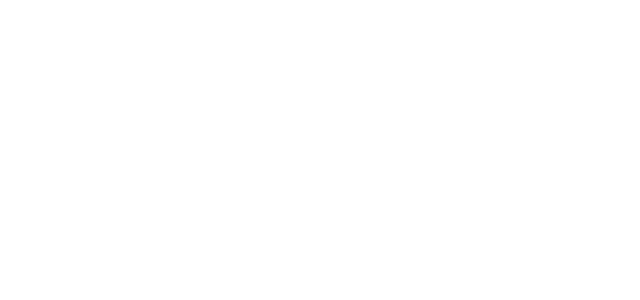
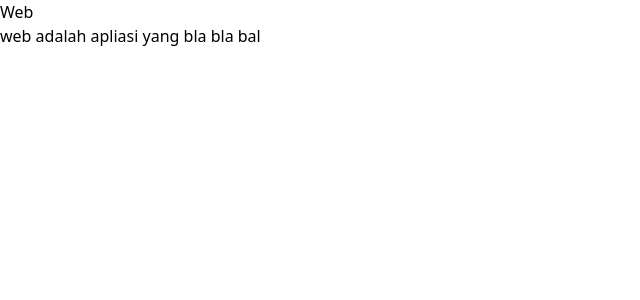
Before and after one commit to akhfarisfz/U, a React (Create React App) app in the folder profile/: page / in a window 1280 px wide. Shown: the top 300 px of the page, without its empty margins (0-640 px from the left). Built offline with nearby package versions, Linux system fonts and the light colour scheme.

Commit message:
lalu
portofolio

```diff
--- /dev/null
+++ b/profile/src/Page1/Index.js
@@ -0,0 +1,7 @@
+import React from "react";
+
+function Index() {
+  return <div>Index</div>;
+}
+
+export default Index;
--- a/profile/src/Page2/Portofolio.js
+++ b/profile/src/Page2/Portofolio.js
@@ -1,10 +1,15 @@
 import React from "react";
+import Portofolio1 from "./Portofolio1";
+import Portofolio2 from "./Portofolio2";
 
 function Portofolio() {
   return (
     <div>
       <div></div>
-      <div></div>
+      <div>
+        <Portofolio1 desct="web adalah apliasi yang bla bla bal" judul="Web" />
+        <Portofolio2 />
+      </div>
       <div></div>
     </div>
   );
--- /dev/null
+++ b/profile/src/Page2/Portofolio1.js
@@ -0,0 +1,15 @@
+import React from "react";
+
+function Portofolio1(props) {
+  return (
+    <div className="flex">
+      <div>
+        <h1>{props.judul}</h1>
+        <p>{props.desct}</p>
+      </div>
+      <img src={props.src} alt={props.alt} />
+    </div>
+  );
+}
+
+export default Portofolio1;
--- /dev/null
+++ b/profile/src/Page2/Portofolio2.js
@@ -0,0 +1,15 @@
+import React from "react";
+
+function Portofolio2(props) {
+  return (
+    <div className="flex">
+      <div>
+        <img src={props.src} alt={props.alt} />
+        <h1>{props.judul}</h1>
+        <p>{props.desct}</p>
+      </div>
+    </div>
+  );
+}
+
+export default Portofolio2;
```
